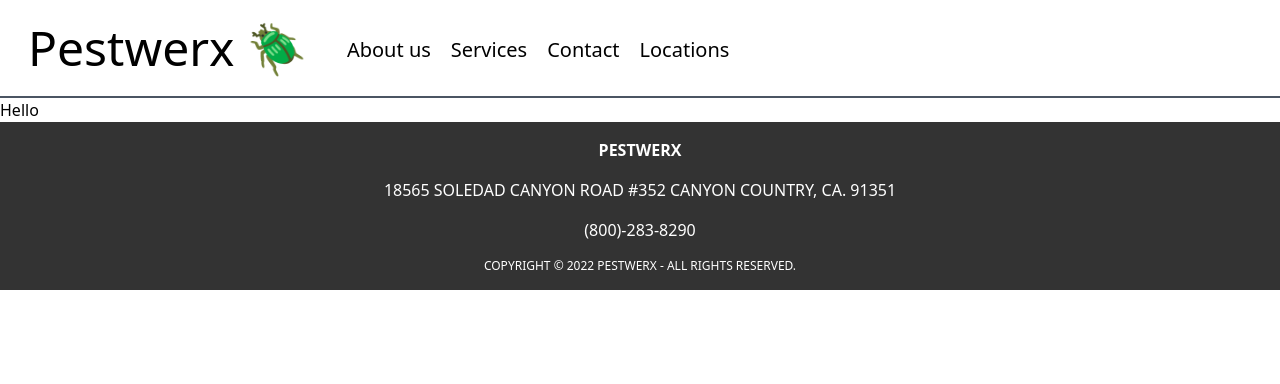
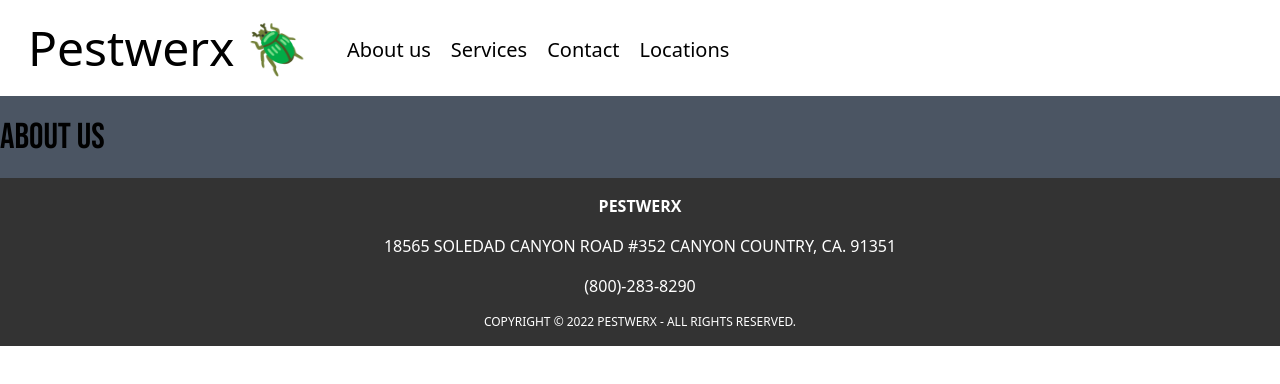
Before and after one commit to dieego14/PestWerx, a React (Create React App) app: page /About in a window 1280 px wide. Shown: the top 384 px of the page. Built offline with nearby package versions, Linux system fonts and the light colour scheme; a web font is replaced by a local one.

Commit message:
Create About us page

```diff
--- a/src/Routes/About.jsx
+++ b/src/Routes/About.jsx
@@ -4,9 +4,14 @@ import Navbar from "../components/Navbar";
 
 const About = () => {
   return (
-    <div>
-      <div>
-        <h1>Hello</h1>
+    <div className="max-w-[1920px] bg-gray-600">
+      <div className="max-h-[600px]">
+        {/* About Us */}
+        <div className="py-5">
+          <h1 className="font-myFont text-cneter text-4xl">
+            ABOUT US
+          </h1>
+        </div>
       </div>
     </div>
   );
```
